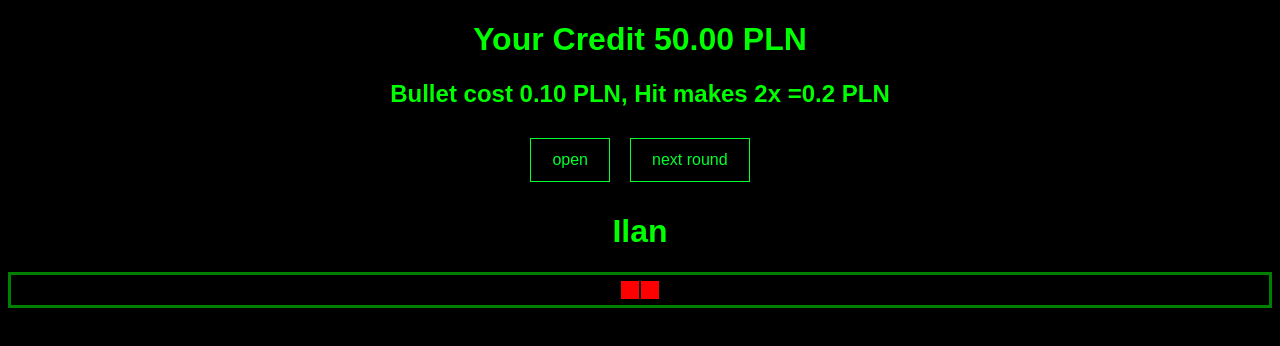
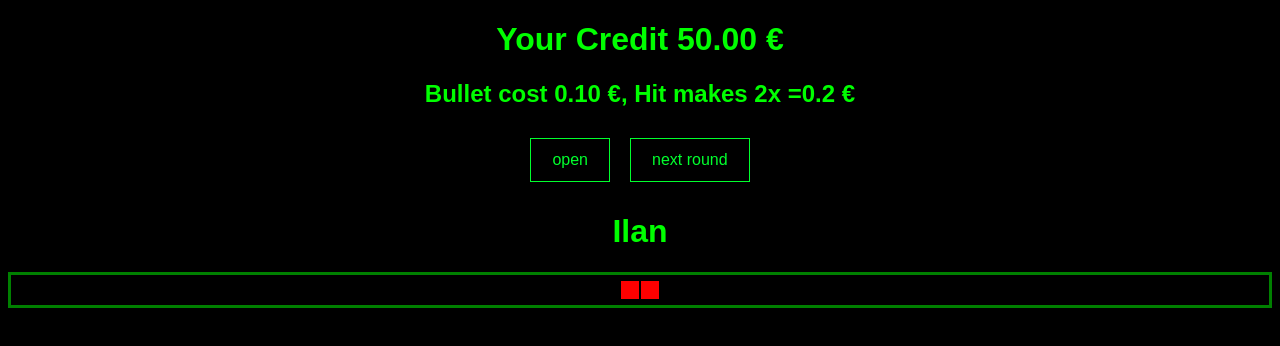
Before and after one commit to djeada/sniper, a React (Create React App) app: page / in a window 1280 px wide. Shown: the top 346 px of the page. Built offline with nearby package versions, Linux system fonts and the light colour scheme.

Commit message:
changing the currency

```diff
--- a/src/App.tsx
+++ b/src/App.tsx
@@ -58,10 +58,10 @@ export default function App() {
   return (
     <context.Provider value={{ state, setState }}>
       <div className="App" onMouseDown={mouseDown} onMouseUp={mouseUp}>
-        <h1>Your Credit {state.credit.toFixed(2)} PLN</h1>
+        <h1>Your Credit {state.credit.toFixed(2)} €</h1>
         <h2>
-          Bullet cost {state.price.toFixed(2)} PLN, Hit makes {x * y}x =
-          {state.price * x * y} PLN
+          Bullet cost {state.price.toFixed(2)} €, Hit makes {x * y}x =
+          {state.price * x * y} €
         </h2>
         <button className="button" onClick={jackBot}>
           open
```
